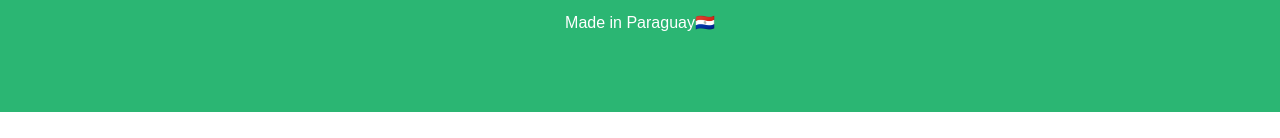
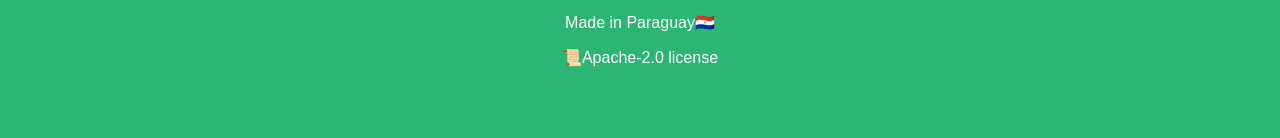
Before and after one commit to LucasGinard/lucasginard.github.io, a plain HTML site: page index.html in a window 1280 px wide. Shown: the part 2126-2264 px from the top of the page. Before the commit the page ends 2238 px from the top, so only its background shows below. Drawn offline with Linux system fonts and the light colour scheme.

Commit message:
add license in readme and footer

```diff
--- a/index.html
+++ b/index.html
@@ -207,6 +207,9 @@
             </a>
         </div>
         <p>Made in Paraguay🇵🇾</p>
+        <a id="licenseFooter" href="https://github.com/LucasGinard/lucasginard.github.io" target="_blank">
+            <p>📜Apache-2.0 license</p>
+        </a>
     </Footer>
     <script src="js/themeMode.js"></script>
     <script src="js/calculateDatePass.js"></script>
--- a/style.css
+++ b/style.css
@@ -411,3 +411,8 @@ footer{
   min-width: 60px;
   text-align: left;
 }
+
+#licenseFooter{
+  color: white;
+  text-decoration: none;
+}
```
Also changed, not shown: 1 other file.
